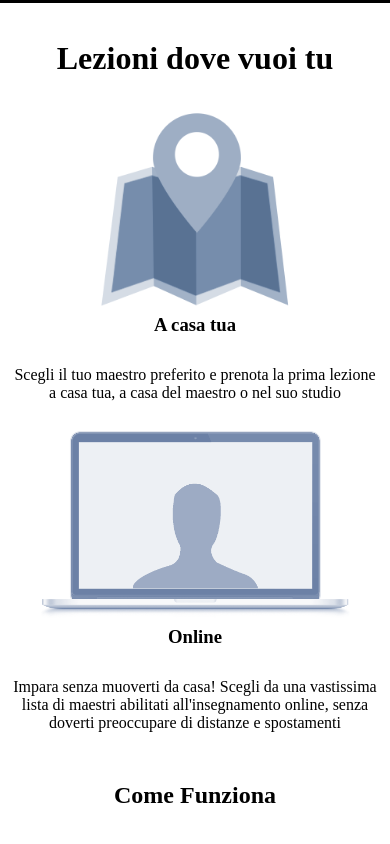
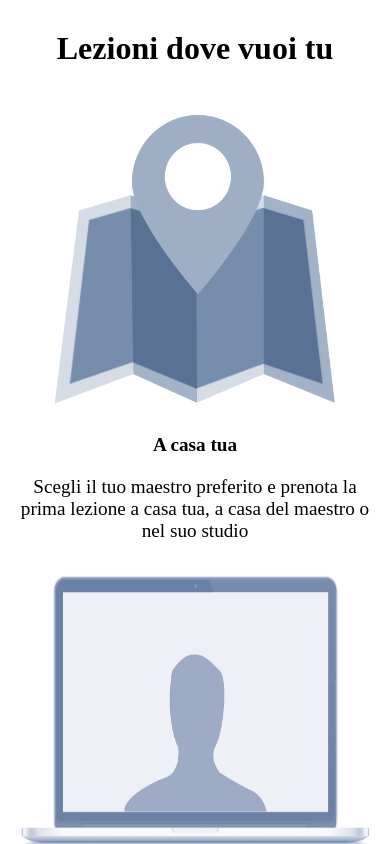
Before and after one commit to CaterinaDanizio/html-css-resp-wannabe-12bool, a plain HTML site: page index.html in a window 390 px wide. Shown: the top 844 px of the page. Drawn offline with Linux system fonts and the light colour scheme.

Commit message:
Ridimensionamento img e font

```diff
--- a/css/style.css
+++ b/css/style.css
@@ -19,25 +19,25 @@ img {
   padding: 10px;
 }
 
-h1, h2, p {
-  padding-top: 30px;
+h1, h2, h3, p {
+  padding-top: 20px;
 }
 
 
-[class*="col-xs"] img {
-  height: 300px;
-  width: auto;
+@media all and (max-width: 768px) {
+  img {height: 300px;
+  width: auto;}
+
+  p, h3 {
+    font-size: 1.2rem;
+  }
 }
 
-[class*="col-md"] img {
-  height: 100px;
-  width: auto;
+@media all and (min-width: 769px) {
+  img {height: 200px;
+  width: auto;}
 }
 
-[class*="col-lg"] img {
-  height: 200px;
-  width: auto;
-}
 
  .circle img {
    background-color: #428bca;
@@ -48,3 +48,5 @@ h1, h2, p {
 div.linea {
   border-bottom: 1px solid black;
 }
+
+[class*="col-xs"]
--- a/index.html
+++ b/index.html
@@ -78,8 +78,8 @@
     </div>
 
   <!-- Motivi -->
-   <div class="row linea">
-     <div class="col-xs-12 col-md-12 col-lg-12">
+   <div class="row">
+     <div class="col-xs-12 col-md-12 col-lg-12 linea">
        <div class="circle">
          <img src="img/icon/profile.png" alt="icona persone">
        </div>
@@ -89,8 +89,8 @@
      </div>
    </div>
 
-   <div class="row linea">
-     <div class="col-xs-12 col-md-12 col-lg-12">
+   <div class="row">
+     <div class="col-xs-12 col-md-12 col-lg-12 linea">
        <div class="circle">
          <img src="img/icon/secure.png" alt="icona scudo">
        </div>
@@ -99,8 +99,8 @@
      </div>
    </div>
 
-   <div class="row linea">
-     <div class="col-xs-12 col-md-12 col-lg-12">
+   <div class="row">
+     <div class="col-xs-12 col-md-12 col-lg-12 linea">
        <div class="circle">
          <img src="img/icon/flex.png" alt="icona scudo">
        </div>
```
